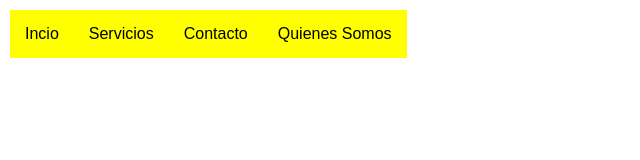
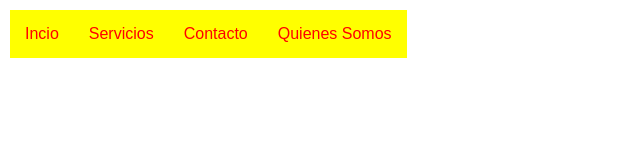
Before and after one commit to obduber23232f/Preprocesadores-CSS, a plain HTML site: page index.html in a window 1280 px wide. Shown: the whole page, without its empty margins (0-640 px from the left). Drawn offline with Linux system fonts and the light colour scheme.

Commit message:
Clase de 03/03/20

```diff
--- a/css/estilo.scss
+++ b/css/estilo.scss
@@ -1,3 +1,4 @@
+$color_rojo:red;
 *{
     margin: 0px;
     padding: 0px;
@@ -6,15 +7,17 @@
 }
 nav{
     ul{
-        color: black;
+
         margin: 10px;
         text-decoration: none;
     }
     li{
-        padding: 15px;
+        $relleno:15px;
+        padding: $relleno;
         list-style: none;
         float: left;
         text-transform: capitalize;
         background: yellow;
+        color:$color_rojo;
     }
 }
```
Also changed, not shown: css/estilo.css, 1 other file.
